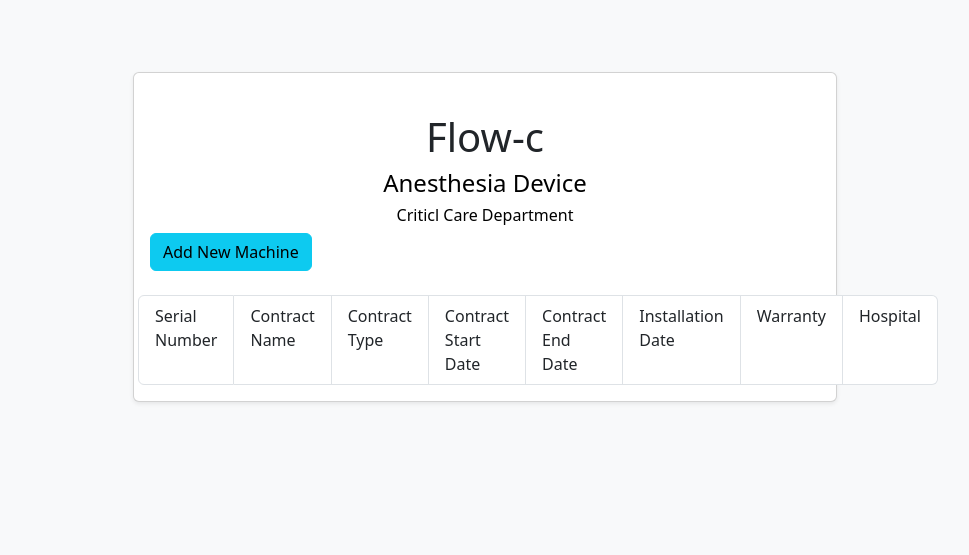
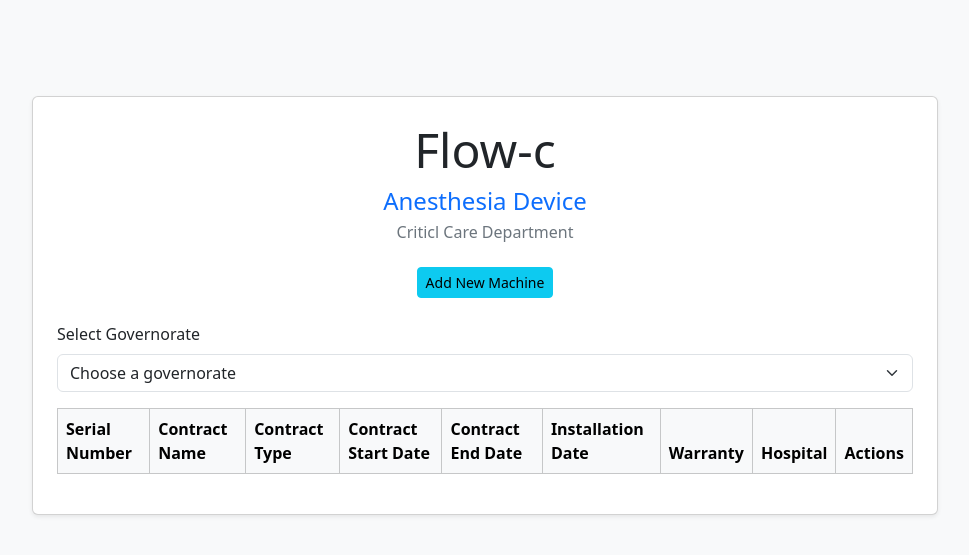
Before and after one commit to MoMaherB/Biomedical-maintenance-system-Webstack-Portfolio-Project, a Flask app: page /models/5/machines/ in a window 1280 px wide. Shown: the part 56-611 px from the top of the page, without its empty margins (155-1124 px from the left). Run offline with Flask 3, Linux system fonts and the light colour scheme; lists and menus that the app fills with data are empty.

```diff
--- a/maintenance_system/Templates/completed_tasks.html
+++ b/maintenance_system/Templates/completed_tasks.html
@@ -5,8 +5,7 @@
 	<div class="row justify-content-center">
 		<div class="col-lg-4 mb-4">
 			<div class="btn-group justify-content-center" role="group" aria-label="Basic mixed styles example">
-				<a href="{{ url_for('in_progress_tasks', department_id = department.id)}}"><button type="button"
-						class="btn btn-lg btn-warning">In Progress Tasks</button></a>
+				<a href="{{ url_for('in_progress_tasks', department_id = department.id)}}" class="btn btn-lg btn-warning">In Progress Tasks</a>
 				<button type="button" class="btn btn-lg btn-success active">Completed Tasks</button>
 			</div>
 		</div>
@@ -78,7 +77,7 @@
 					{% endif %}
 				</div>
 				<div class="card-footer text-end">
-					<button class="btn btn-outline-success btn-sm">Task completed</button>
+					<a href="{{ url_for('delete_task', task_id=task.id) }}" class="btn btn-danger btn-sm">Delete</a>
 				</div>
 			</div>
 		</div>
--- a/maintenance_system/Templates/machines.html
+++ b/maintenance_system/Templates/machines.html
@@ -1,91 +1,117 @@
-{% extends "layout.html"%}
+{% extends "layout.html" %}
 
 {% block content %}
-
-
+<div class="container mt-5">
 	<div class="row justify-content-center">
-	<div class="col-lg-8 mt-4 mb-4">
-		<div class="card p-3 shadow-sm">
-			<div class="row">
-				<div class="col-md-8 col-lg-12 mt-4 mb-4">
-					<h1 class="text-center">{{ model.name }}</h1>
-					<a href="{{ url_for('models', device_id=model.device.department.id) }}" class="anchor-custom">
-						<h4 class="text-center">{{model.device.name}} Device</h4>
+		<div class="col-lg-10">
+			<div class="card p-4 shadow-sm">
+				<!-- Model Info -->
+				<div class="text-center mb-4">
+					<h1 class="display-5">{{ model.name }}</h1>
+					<a href="{{ url_for('models', device_id=model.device.department.id) }}"
+						class="text-decoration-none">
+						<h4 class="text-primary">{{ model.device.name }} Device</h4>
 					</a>
-					<a href="{{ url_for('devices', department_id=model.device.department.id) }}" class="anchor-custom">
-						<h6 class="text-center">{{model.device.department.name}} Department</h6>
+					<a href="{{ url_for('devices', department_id=model.device.department.id) }}"
+						class="text-decoration-none">
+						<h6 class="text-secondary">{{ model.device.department.name }} Department</h6>
 					</a>
-					<a href="{{ url_for('add_machine', model_id=model.id) }}">
-						<button type="button" class="btn btn-info btn-md">
+					<a href="{{ url_for('add_machine', model_id=model.id) }}" class="btn btn-info btn-sm mt-3">
 						Add New Machine
-						</button>
 					</a>
 				</div>
-				<div class="list-group">
+				<!-- Form for selecting governorate -->
+				<form method="GET" action="{{ url_for('machines', model_id=model.id) }}">
+					<div class="mb-3">
+						<label for="governorate" class="form-label">Select Governorate</label>
+						<select id="governorate" name="governorate" class="form-select" onchange="this.form.submit()">
+							<option value="">Choose a governorate</option>
+							{% for governorate in governorates %}
+							<option value="{{ governorate }}" {% if request.args.get('governorate')==governorate
+								%}selected{% endif %}>
+								{{ governorate }}
+							</option>
+							{% endfor %}
+						</select>
+					</div>
+				</form>
 
-					<div>
-						<ul class="list-group list-group-horizontal">
-							<li class="list-group-item">Serial Number</li>
-							<li class="list-group-item">Contract Name</li>
-							<li class="list-group-item">Contract Type</li>
-							<li class="list-group-item">Contract Start Date</li>
-							<li class="list-group-item">Contract End Date</li>
-							<li class="list-group-item">Installation Date</li>
-							<li class="list-group-item">Warranty</li>
-							<li class="list-group-item">Hospital</li>
-						</ul>
+				<!-- Machines List -->
+				<div class="table-responsive">
+					<table class="table table-bordered table-hover">
+						<thead class="table-light">
+							<tr>
+								<th>Serial Number</th>
+								<th>Contract Name</th>
+								<th>Contract Type</th>
+								<th>Contract Start Date</th>
+								<th>Contract End Date</th>
+								<th>Installation Date</th>
+								<th>Warranty</th>
+								<th>Hospital</th>
+								<th>Actions</th>
+							</tr>
+						</thead>
+						<tbody>
 							{% for machine in machines %}
-						<ul class="list-group list-group-horizontal">
-							<li href="#" class="list-group-item list-group-item-action">{{ machine.serial_number }}</a>
-							<li class="list-group-item">{{ machine.contract_name}}</li>
-							<li class="list-group-item">{{ machine.contract_name}}</li>
-							<li class="list-group-item">{{ machine.contract_start_date}}</li>
-							<li class="list-group-item">{{ machine.contract_end_date}}</li>
-							<li class="list-group-item">{{machine.installation_date}}</li>
-							{% if machine.contract_type == 0 %}
-							<li class="list-group-item">this machine in Warranty</li>
-							{% endif %}
-							<li class="list-group-item">{{ machine.hospital.name}}</li>
-						</ul>
-						<div>
-							<button type="button" class="btn btn-sm btn-danger custom-button mt-1"
-								data-bs-toggle="modal" data-bs-target="#deleteMachine{{ machine.id }}">Delete
-								Machine</button>
-							<a href="{{ url_for('update_machine', machine_id=machine.id) }}"><button type="button"
-									class="btn btn-sm btn-warning btn-custom mt-1">Update
-									Machine</button>
+							<tr>
+								<td>{{ machine.serial_number }}</td>
+								<td>{{ machine.contract_name }}</td>
+								<td>{{ "Warranty" if machine.contract_type == 0 else "Non-Warranty" }}</td>
+								<td>{{ machine.contract_start_date }}</td>
+								<td>{{ machine.contract_end_date }}</td>
+								<td>{{ machine.installation_date }}</td>
+								<td>{% if machine.contract_type == 0 %} This machine is under warranty {% else %} No
+									warranty {% endif %}</td>
+								<td>{{ machine.hospital.name }}</td>
+								<td>
+									<div class="d-flex gap-2">
+										<button type="button" class="btn btn-danger btn-sm" data-bs-toggle="modal"
+											data-bs-target="#deleteMachine{{ machine.id }}">
+											Delete
+										</button>
+										<a href="{{ url_for('update_machine', machine_id=machine.id) }}"
+											class="btn btn-warning btn-sm">
+											Update
 										</a>
 									</div>
-						<br>
-					</div>
-					<div class="modal fade" id="deleteMachine{{ machine.id }}" data-bs-keyboard="false" tabindex="-1"
-						aria-labelledby="deleteMachineLabel" aria-hidden="true">
+								</td>
+							</tr>
+
+							<!-- Delete Modal -->
+							<div class="modal fade" id="deleteMachine{{ machine.id }}" tabindex="-1"
+								aria-labelledby="deleteMachineLabel{{ machine.id }}" aria-hidden="true">
 								<div class="modal-dialog">
 									<div class="modal-content">
 										<div class="modal-header">
-									<h1 class="modal-title fs-5" id="deleteMachineLabel">Are you sure
-										that you want to
-										delete
-										{{machine.serial_number}} machine in {{machine.model.name}}
-										{{machine.model.device.name}}?
-									</h1>
+											<h5 class="modal-title" id="deleteMachineLabel{{ machine.id }}">Delete
+												Machine</h5>
 											<button type="button" class="btn-close" data-bs-dismiss="modal"
 												aria-label="Close"></button>
 										</div>
 										<div class="modal-body">
-									<form method="POST" action="{{ url_for('delete_machine', machine_id=machine.id) }}">
-										<button type="submit" class="btn btn-danger mt-3">Delete {{
-											machine.name }} Machine !!!</button>
+											Are you sure you want to delete the machine
+											<strong>{{ machine.serial_number }}</strong> in
+											<strong>{{ machine.model.name }}</strong>
+											<strong>{{ machine.model.device.name }}</strong>?
+										</div>
+										<div class="modal-footer">
+											<form method="POST"
+												action="{{ url_for('delete_machine', machine_id=machine.id) }}">
+												<button type="submit" class="btn btn-danger">Delete</button>
 											</form>
+											<button type="button" class="btn btn-secondary"
+												data-bs-dismiss="modal">Cancel</button>
 										</div>
 									</div>
 								</div>
 							</div>
 							{% endfor %}
-				</div>
-
+						</tbody>
+					</table>
 				</div>
 			</div>
 		</div>
 	</div>
-{% endblock%}
+</div>
+{% endblock %}
--- a/maintenance_system/routes.py
+++ b/maintenance_system/routes.py
@@ -212,8 +212,12 @@ def update_model(model_id):
 def machines(model_id):
     model = Model.query.get_or_404(model_id)
     machines = model.machines
+    governorates = [
+    hospital.governorate
+    for hospital in db.session.query(Hospital.governorate).group_by(Hospital.governorate).all()]
+    # print(request.args.get('governorate'))
     return render_template('machines.html',
-                model=model, machines=machines)
+                model=model, machines=machines, governorates=governorates)
 
 @app.route('/models/<int:model_id>/add_machine', methods=['GET', 'POST'])
 def add_machine(model_id):
@@ -397,7 +401,7 @@ def add_task(department_id):
           hospital_id=int(form.hospital.data),
           machines=machines,
           users=users
-		)
+        )
         db.session.add(task)
         db.session.commit()
         flash('Task has been created successfully!', 'success')
@@ -415,6 +419,16 @@ def add_task_result(task_id):
     flash('Task finished successfully!', 'success')
     return redirect(url_for('completed_tasks', department_id=task.machines[0].model.device.department_id))
 
+@app.route('/delete_task/<int:task_id>', methods=['Get', 'POST'])
+def delete_task(task_id):
+    task = Task.query.get_or_404(task_id)
+    machine = task.machines[0]
+    print(machine)
+    db.session.delete(task)
+    db.session.commit()
+    flash(f'Task has been deleted successfully!', 'success')
+    return redirect(url_for('completed_tasks', department_id=machine.model.device.department_id))
+
 @app.route('/<path:path>', methods=['GET'])
 def catch_all(path):
     return f"Caught route: {path}", 404
```
Also changed, not shown: maintenance_system/Templates/in_progress_tasks.html (+6 -3 lines), instance/maintenance_system.db. Lines whose indentation alone changed are shown as unchanged.
